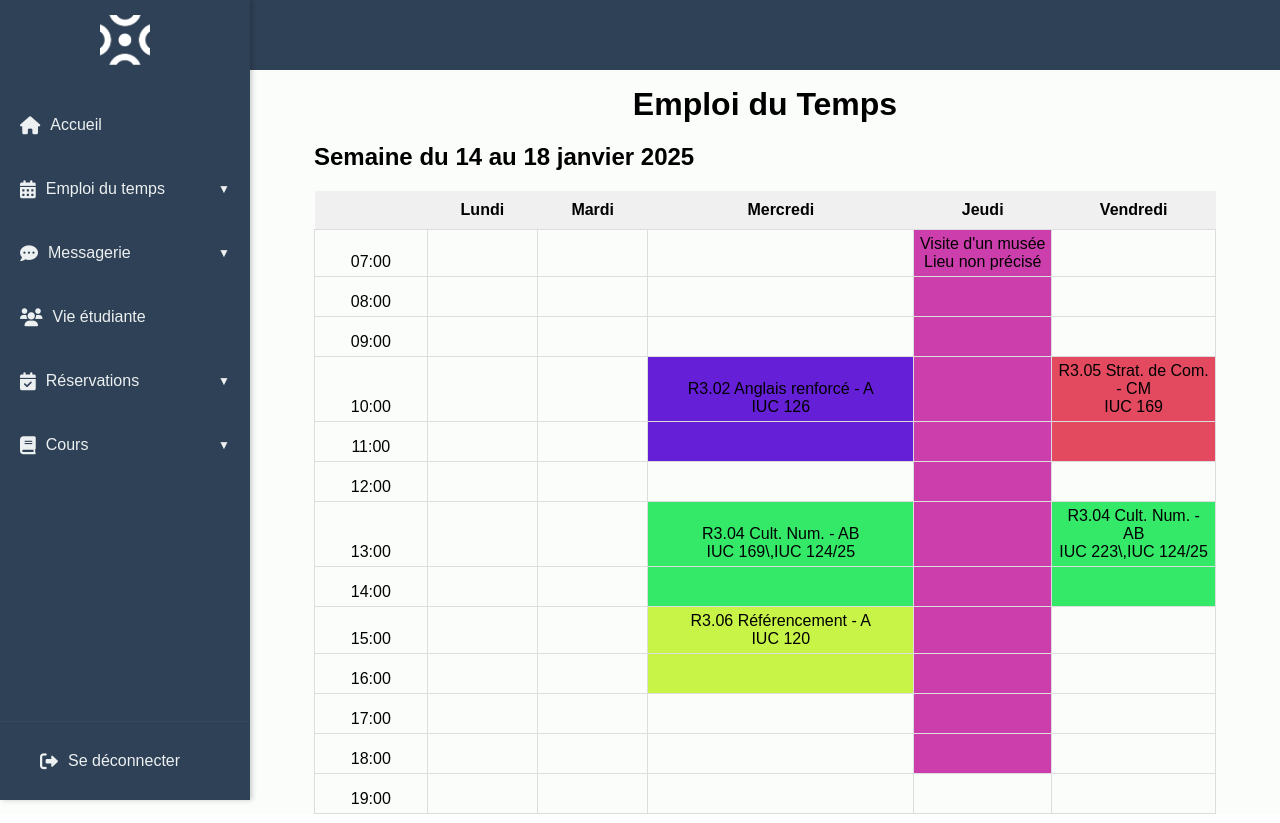
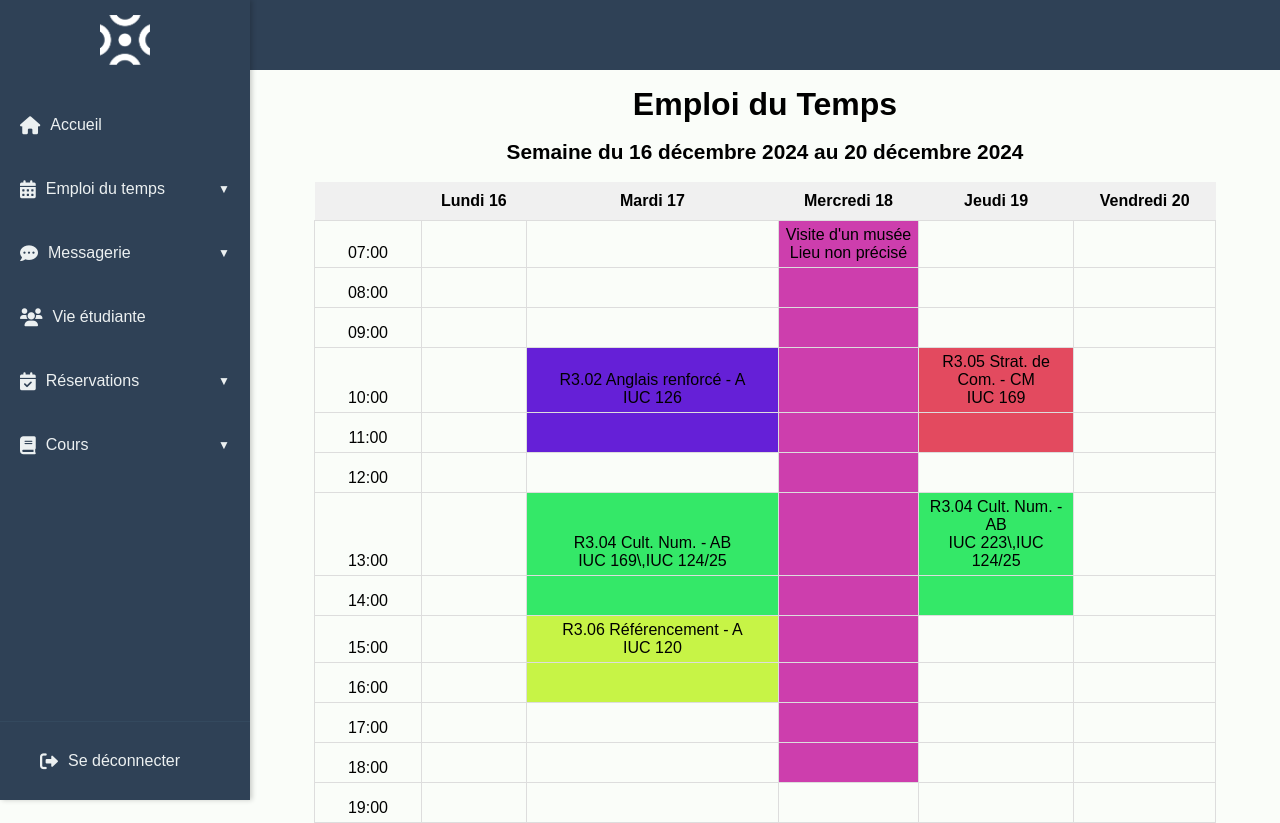
Before and after one commit to llclarall/ENT, a PHP site: page /edt.php in a window 1280 px wide. Run offline with PHP 8.4, Linux system fonts and the light colour scheme.

Commit message:
h2 edt dynamique

```diff
--- a/edt.php
+++ b/edt.php
@@ -2,6 +2,39 @@
 include 'nav.php';
 include 'config.php';
 include 'header.php';
+
+
+// Calculer la date du lundi de la semaine actuelle
+$currentDate = new DateTime();
+$currentDate->modify('this week');
+
+// Calculer la date du vendredi de la même semaine
+$endDate = clone $currentDate;
+$endDate->modify('friday');
+
+
+// Liste des mois en français
+$moisFrancais = [
+    1 => 'janvier', 2 => 'février', 3 => 'mars', 4 => 'avril', 5 => 'mai', 6 => 'juin',
+    7 => 'juillet', 8 => 'août', 9 => 'septembre', 10 => 'octobre', 11 => 'novembre', 12 => 'décembre'
+];
+
+$joursSemaine = [
+    'Lundi', 'Mardi', 'Mercredi', 'Jeudi', 'Vendredi'
+];
+
+$datesSemaine = [];
+
+// Calculer la date de chaque jour de la semaine
+for ($i = 0; $i < 5; $i++) {
+    $jour = clone $currentDate;
+    $jour->modify("+$i day");
+    $datesSemaine[] = $jour->format('d');  // On garde uniquement le jour (numéro du jour)
+}
+
+// Extraire le mois en français et l'ajouter au format de la date
+$startDate = $currentDate->format('d') . ' ' . $moisFrancais[(int)$currentDate->format('m')] . ' ' . $currentDate->format('Y');
+$endDateFormatted = $endDate->format('d') . ' ' . $moisFrancais[(int)$endDate->format('m')] . ' ' . $endDate->format('Y');
 ?>
 
 <!DOCTYPE html>
@@ -19,19 +52,19 @@ include 'header.php';
 
 <h1>Emploi du Temps</h1>
 
-<h2>Semaine du 14 au 18 janvier 2025</h2>
+<!-- Affichage dynamique des dates de début et de fin de semaine -->
+<h2>Semaine du <?php echo $startDate; ?> au <?php echo $endDateFormatted; ?></h2>
 
     <table id="edt-container" class="edt-container">
     <thead>
-    <tr id="edt-header" class="edt-header">
-    <th class="edt-day"></th>
-    <th class="edt-day">Lundi</th>
-    <th class="edt-day">Mardi</th>
-    <th class="edt-day">Mercredi</th>
-    <th class="edt-day">Jeudi</th>
-    <th class="edt-day">Vendredi</th>
-
-    </tr>
+        <tr id="edt-header" class="edt-header">
+            <th class="edt-day"></th>
+            <th class="edt-day">Lundi <?php echo $datesSemaine[0]; ?></th>
+            <th class="edt-day">Mardi <?php echo $datesSemaine[1]; ?></th>
+            <th class="edt-day">Mercredi <?php echo $datesSemaine[2]; ?></th>
+            <th class="edt-day">Jeudi <?php echo $datesSemaine[3]; ?></th>
+            <th class="edt-day">Vendredi <?php echo $datesSemaine[4]; ?></th>
+        </tr>
     </thead>
     <tbody>
     <?php
@@ -50,142 +83,7 @@ include 'header.php';
     </table>
 </section>
 
-<script>
-// Fonction pour convertir le format "14 January 2025 à 09h30" en objet Date
-function parseDate(dateString) {
-const months = {
-"January": 0, "February": 1, "March": 2, "April": 3, "May": 4, "June": 5,
-"July": 6, "August": 7, "September": 8, "October": 9, "November": 10, "December": 11
-};
 
-const parts = dateString.split(" à ");
-const dateParts = parts[0].split(" ");
-const timeParts = parts[1].split("h");
-
-const day = parseInt(dateParts[0]);
-const month = months[dateParts[1]];
-const year = parseInt(dateParts[2]);
-const hours = parseInt(timeParts[0]);
-const minutes = parseInt(timeParts[1]);
-
-// Créer un objet Date
-return new Date(year, month, day, hours, minutes);
-}
-
-document.addEventListener('DOMContentLoaded', () => {
-    fetch('edt_semaine.json')  // Charger le fichier JSON
-        .then(response => response.json())
-        .then(events => {
-            // Correspondance entre jours en français et index des jours de la semaine
-            const daysMapping = {
-                "monday": 1,
-                "tuesday": 2,
-                "wednesday": 3,
-                "thursday": 4,
-                "friday": 5
-            };
-
-            // Création d'un objet pour stocker la couleur unique de chaque cours
-            const courseColors = {};
-
-            // Fonction pour générer une couleur unique stable en utilisant un hash du titre
-            function generateColor(courseTitle) {
-                let hash = 0;
-                for (let i = 0; i < courseTitle.length; i++) {
-                    hash = (hash << 5) - hash + courseTitle.charCodeAt(i);
-                    hash |= 0; // Convertir en 32 bits entier
-                }
-                // Créer une couleur à partir du hash
-                return `#${((hash >> 8) & 0x00FFFFFF).toString(16).padStart(6, '0')}`;
-            }
-
-            // Parcourir les jours de la semaine
-            Object.keys(daysMapping).forEach(dayKey => {
-                const dayIndex = daysMapping[dayKey];
-                const dayEvents = Array.isArray(events[dayKey]) ? events[dayKey] : [events[dayKey]];
-
-                dayEvents.forEach(event => {
-                    if (!event.titre || !event.debut || !event.fin) {
-                        return;  // Ignorer les événements incomplets
-                    }
-
-                    const startTime = parseDate(event.debut);
-                    const endTime = parseDate(event.fin);
-
-                    if (!startTime || !endTime) {
-                        console.error('Erreur: L\'heure de début ou de fin n\'est pas valide pour l\'événement:', event);
-                        return;
-                    }
-
-                    // Attribuer une couleur unique au cours s'il n'en a pas encore
-                    if (!courseColors[event.titre]) {
-                        courseColors[event.titre] = generateColor(event.titre);
-                    }
-
-                    const cells = document.querySelectorAll('.edt-cell');
-                    let eventDisplayed = false; // Flag pour vérifier si le texte est déjà affiché
-
-                    cells.forEach(cell => {
-                        const cellTime = cell.getAttribute('data-time');  // Heure de la cellule
-                        const cellDay = parseInt(cell.getAttribute('data-day'));   // Jour de la cellule (entier)
-
-                        if (!cellTime) {
-                            console.error(`Erreur: L'attribut 'data-time' est absent ou invalide pour la cellule`, cell);
-                            return;
-                        }
-
-                        const [cellHour, cellMinute] = cellTime.split(':').map(part => parseInt(part));  // Récupérer l'heure et les minutes de la cellule
-                        const cellTimeInMinutes = cellHour * 60 + cellMinute;  // Convertir l'heure de la cellule en minutes
-
-                        const eventStartInMinutes = startTime.getHours() * 60 + startTime.getMinutes();  // Heure de début en minutes
-                        const eventEndInMinutes = endTime.getHours() * 60 + endTime.getMinutes();  // Heure de fin en minutes
-
-                        // Vérifier si l'événement se trouve dans le bon jour
-                        if (cellDay === dayIndex) {
-                            // Vérifier si l'événement doit apparaître dans cette cellule
-                            if (cellTimeInMinutes >= eventStartInMinutes && cellTimeInMinutes < eventEndInMinutes) {
-                                // Si l'événement est dans la première cellule, afficher le texte
-                                if (!eventDisplayed) {
-                                    cell.innerHTML = event.titre + "<br>" + (event.lieu || "Lieu non précisé");
-                                    eventDisplayed = true; // Marquer l'événement comme affiché
-                                }
-
-                                // Colorier la cellule
-                                cell.style.backgroundColor = courseColors[event.titre];  // Appliquer la couleur unique
-                                cell.style.color = '#000'; // Contraste pour le texte
-                            }
-                        }
-                    });
-                });
-            });
-        })
-        .catch(error => {
-            console.error('Erreur lors du chargement des événements:', error);
-        });
-});
-
-// Fonction pour convertir une date au format utilisé dans le JSON
-function parseDate(dateString) {
-    const parts = dateString.match(/(\d+)\s(\w+)\s(\d+)\sà\s(\d+)h(\d+)/);
-    if (!parts) {
-        console.error('Format de date invalide:', dateString);
-        return null;
-    }
-
-    const [_, day, month, year, hours, minutes] = parts;
-    const monthMapping = {
-        "January": 0, "February": 1, "March": 2, "April": 3,
-        "May": 4, "June": 5, "July": 6, "August": 7,
-        "September": 8, "October": 9, "November": 10, "December": 11
-    };
-
-    return new Date(year, monthMapping[month], day, hours, minutes);
-}
-
-
-
-
-</script>
 
 <script src="script.js"></script>
 </body>
--- a/styles.css
+++ b/styles.css
@@ -765,6 +765,11 @@ margin-top: 10px;
     margin: 1rem 0;
 }
 
+.page-edt h2 {
+    text-align: center;
+    font-size: 1.3rem;
+}
+
 .edt-container {
     width: 100%;
     border-collapse: collapse;
```
Also changed, not shown: script.js (+121 -2 lines), 1 other file.
